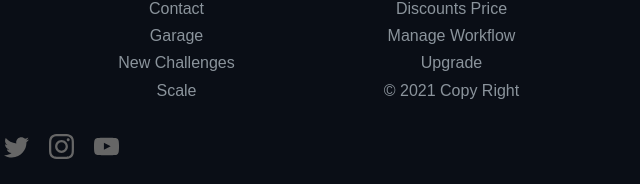
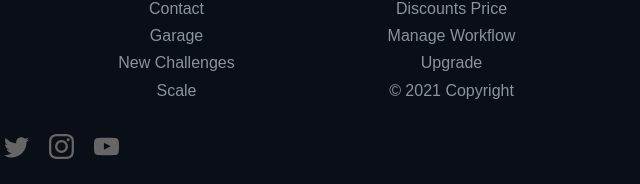
Before and after one commit to zerobug110/Red-Eye, a website: page index.html in a window 1280 px wide. Shown: the part 4843-5027 px from the top of the page, 616-1256 px from the left. Drawn offline with Linux system fonts and the light colour scheme.

Commit message:
correct the copyright

```diff
--- a/index.html
+++ b/index.html
@@ -241,7 +241,7 @@
                 <li class="footer__details">discounts price</li>
                 <li class="footer__details">manage workflow</li>
                 <li class="footer__details">upgrade</li>
-                <li class="footer__details">&copy; 2021 copy right</li>
+                <li class="footer__details">&copy; 2021 copyright</li>
             </ul>
         </div>
         <div class="footer__social-media">
```
